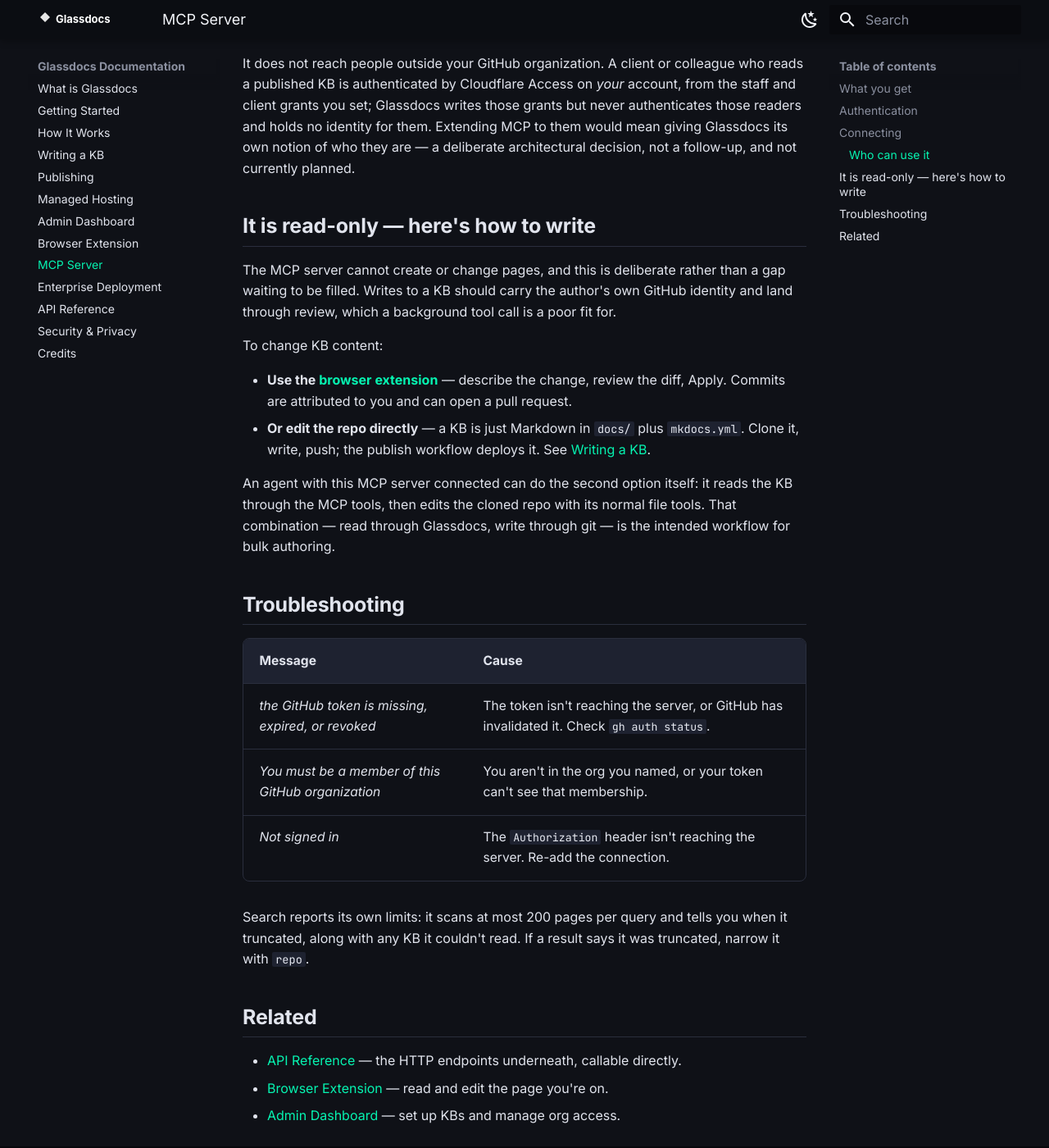
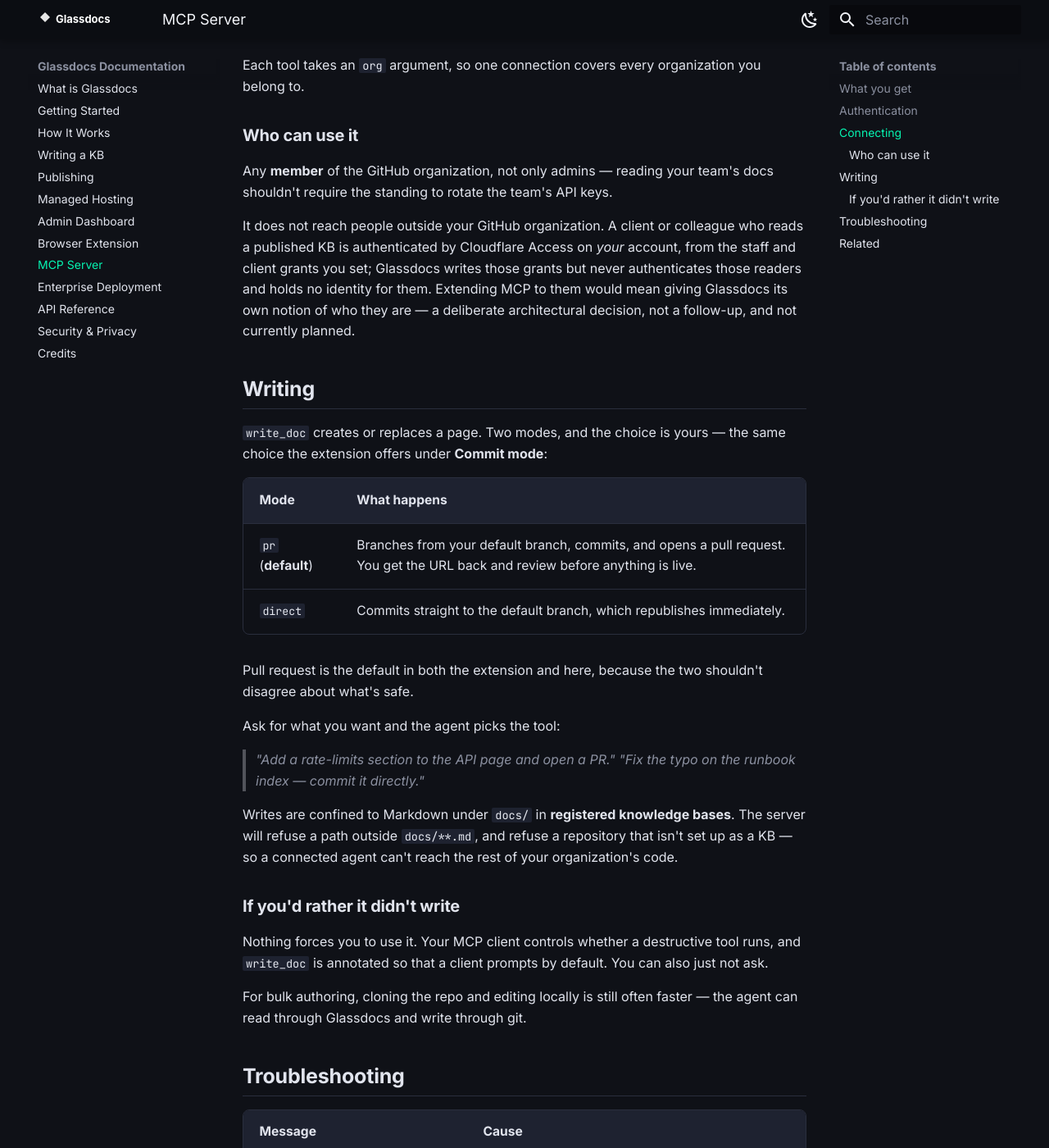
Before and after one commit to Glassdocs/docs, an MkDocs documentation site: the page built from docs/mcp.md, in a window 1280 px wide and 1400 px high, scrolled down 2078 px. Shown: the whole window at 82% size. Built offline with MkDocs 1.6.1 and Material for MkDocs 9.7.7, drawn with Linux system fonts in a browser that asks for light colours; some of the changed text lies outside the part shown.

Commit message:
docs: the MCP server is no longer read-only
Glassdocs/glassdocs#56 gave the hosted MCP server write parity with the
extension, which made several statements on this site false — including
"the server refuses a token-authenticated write outright, so a connected agent
cannot change anything even if asked". Documentation that contradicts the
shipped product is worse than none, because a reader has no way to tell which
one is wrong.

mcp.md: the tool table now lists write_doc, the annotation paragraph explains
that reads auto-run while the write prompts (that prompt being the equivalent of
the extension's Apply/Cancel diff review), and the old "It is read-only — here's
how to write" section is replaced by one that covers the PR-versus-direct
choice. PR is the default in both surfaces, and the page says why.

Also states the two boundaries plainly, because they are what makes an agent
with write access acceptable: writes are confined to docs/**.md, and to repos
registered as KBs — a connected agent cannot reach the rest of the org's code.

index.md and extension.md each carried a "read-only" line steering people back
to the extension for edits; both now describe what actually differs (page-level
diff review versus working across every KB).

api.md kept its "reads only" warning, which is still true of the admin
endpoints, but it now names the MCP exception and the reason: those writes
commit with the caller's own token rather than the App's, so authorship lands on
the human either way.

llms.txt regenerated.

```diff
--- a/docs/mcp.md
+++ b/docs/mcp.md
@@ -9,7 +9,7 @@ It complements the [browser extension](extension.md): the extension is for readi
 
 ## What you get
 
-Five tools, all read-only:
+Five reads and one write:
 
 | Tool | What it does |
 | --- | --- |
@@ -18,8 +18,9 @@ Five tools, all read-only:
 | `read_doc` | One page's full content. |
 | `kb_status` | Live deploy status straight from GitHub Actions. Use when a publish looks stuck. |
 | `search` | Case-insensitive search across pages, returning matching lines. Narrow with `repo` for speed. |
+| `write_doc` | Create or replace a page — **as you**, opening a pull request by default. See [Writing](#writing). |
 
-Every tool is annotated `readOnlyHint: true` and `destructiveHint: false`, so well-behaved MCP clients run them without interrupting you for confirmation.
+The five reads are annotated `readOnlyHint: true`, so well-behaved clients run them without interrupting you. `write_doc` is annotated `destructiveHint: true`, so clients ask before it commits — that prompt is the equivalent of the extension's **Apply / Cancel** diff review.
 
 ## Authentication
 
@@ -27,7 +28,9 @@ Your own **GitHub token** — the same credential the rest of the [managed API](
 
 If you're signed in with the [GitHub CLI](https://cli.github.com), `gh auth token` supplies it and there is nothing else to configure.
 
-Nothing is stored: Glassdocs verifies the token against GitHub on each request and discards it. It is read-only — the server refuses a token-authenticated write outright, so a connected agent cannot change anything even if asked.
+Nothing is stored: Glassdocs verifies the token against GitHub on each request and discards it.
+
+The same token is what commits. When an agent writes a page, the commit is authored by **you** — the same mechanism the extension uses — so authorship, review and blame all work normally. Glassdocs never signs a change on your behalf.
 
 To revoke access, revoke the token at GitHub. There is no separate Glassdocs credential to hunt down.
 
@@ -54,16 +57,29 @@ Any **member** of the GitHub organization, not only admins — reading your team
 
 It does not reach people outside your GitHub organization. A client or colleague who reads a published KB is authenticated by Cloudflare Access on *your* account, from the staff and client grants you set; Glassdocs writes those grants but never authenticates those readers and holds no identity for them. Extending MCP to them would mean giving Glassdocs its own notion of who they are — a deliberate architectural decision, not a follow-up, and not currently planned.
 
-## It is read-only — here's how to write
+## Writing
 
-The MCP server cannot create or change pages, and this is deliberate rather than a gap waiting to be filled. Writes to a KB should carry the author's own GitHub identity and land through review, which a background tool call is a poor fit for.
+`write_doc` creates or replaces a page. Two modes, and the choice is yours — the same choice the extension offers under **Commit mode**:
 
-To change KB content:
+| Mode | What happens |
+| --- | --- |
+| `pr` (**default**) | Branches from your default branch, commits, and opens a pull request. You get the URL back and review before anything is live. |
+| `direct` | Commits straight to the default branch, which republishes immediately. |
 
-- **Use the [browser extension](extension.md)** — describe the change, review the diff, Apply. Commits are attributed to you and can open a pull request.
-- **Or edit the repo directly** — a KB is just Markdown in `docs/` plus `mkdocs.yml`. Clone it, write, push; the publish workflow deploys it. See [Writing a KB](authoring.md).
+Pull request is the default in both the extension and here, because the two shouldn't disagree about what's safe.
 
-An agent with this MCP server connected can do the second option itself: it reads the KB through the MCP tools, then edits the cloned repo with its normal file tools. That combination — read through Glassdocs, write through git — is the intended workflow for bulk authoring.
+Ask for what you want and the agent picks the tool:
+
+> *"Add a rate-limits section to the API page and open a PR."*
+> *"Fix the typo on the runbook index — commit it directly."*
+
+Writes are confined to Markdown under `docs/` in **registered knowledge bases**. The server will refuse a path outside `docs/**.md`, and refuse a repository that isn't set up as a KB — so a connected agent can't reach the rest of your organization's code.
+
+### If you'd rather it didn't write
+
+Nothing forces you to use it. Your MCP client controls whether a destructive tool runs, and `write_doc` is annotated so that a client prompts by default. You can also just not ask.
+
+For bulk authoring, cloning the repo and editing locally is still often faster — the agent can read through Glassdocs and write through git.
 
 ## Troubleshooting
 
```
Also changed, not shown: docs/api.md (+4 -2 lines), docs/extension.md (+1 -1 lines), docs/index.md (+1 -1 lines), docs/llms-full.txt (+31 -13 lines).
